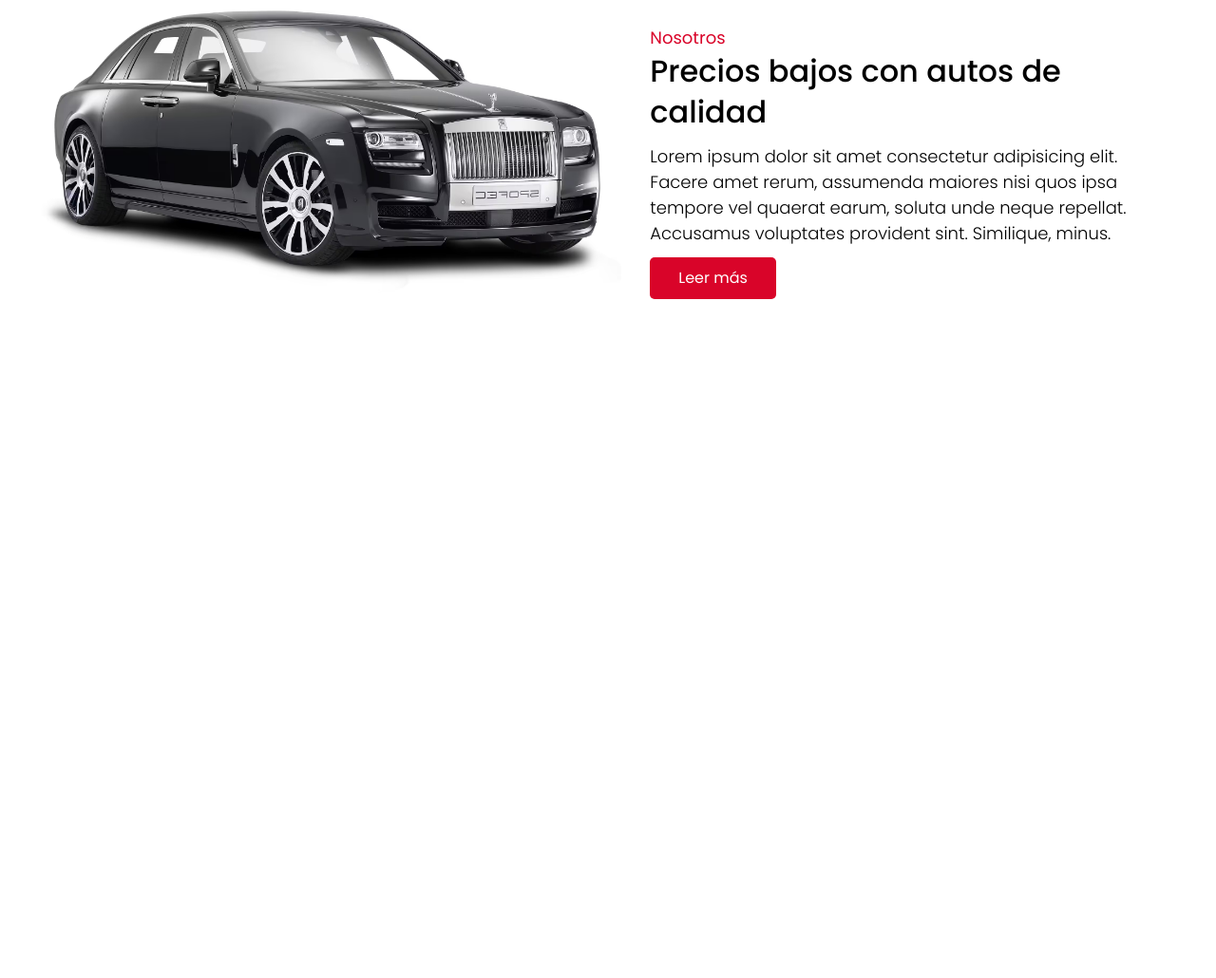
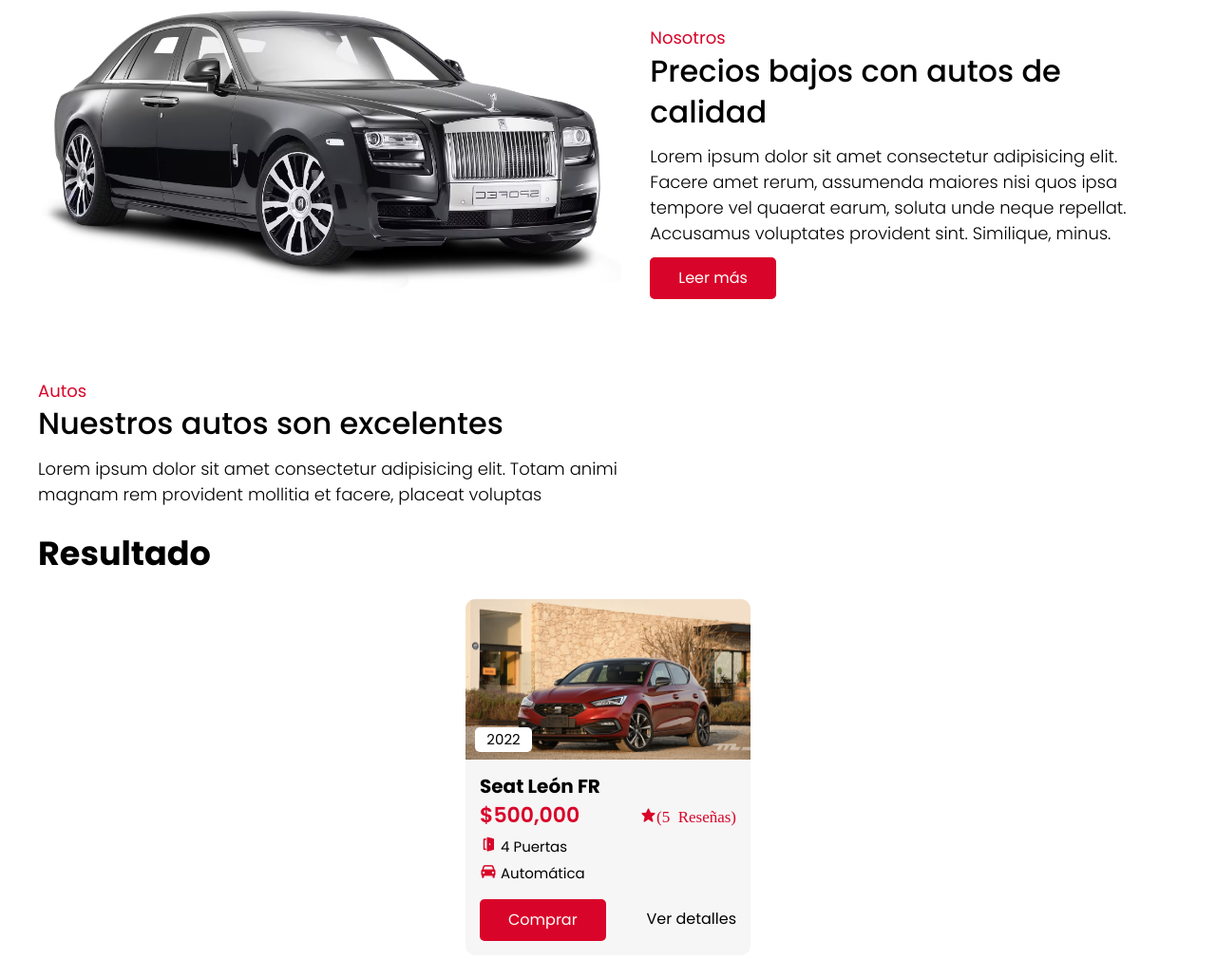
Before and after one commit to ElielM9/CarPoint-BuscadorAutos, a website: page src/views/index.html in a window 1280 px wide. Shown: the part 1145-2175 px from the top of the page at 95% size. Before the commit the page ends 1488 px from the top, so only its background shows below. Drawn offline with nearby package versions, Linux system fonts and the light colour scheme; files that its build step writes are made by us from their sources; files whose address does not match are found by name.

Commit message:
Cards de los autos listas

```diff
--- a/src/js/db.js
+++ b/src/js/db.js
@@ -1,15 +1,16 @@
 const autos = [
   {
-    marca: "BMW",
-    modelo: "Serie 3",
-    year: 2020,
-    precio: 30000,
+    marca: "Seat",
+    modelo: "León FR",
+    year: 2022,
+    precio: 500000,
     puertas: 4,
-    color: "Blanco",
-    transmision: "automatico",
-    imagen: `../FB_IMG_1649999637362.jpg`,
+    color: "Rojo",
+    transmision: `Automática`,
+    imagen: ``,
   },
   {
+
     marca: "Audi",
     modelo: "A4",
     year: 2020,
--- a/src/styles/styles.css
+++ b/src/styles/styles.css
@@ -6,6 +6,7 @@
   --rojo: #d90429;
   --black: #020102;
   --white: #fff;
+  --gray: #f6f6f6;
 
   /* Utilidades */
   --separacion: 5rem;
@@ -79,6 +80,7 @@
 }
 
 a {
+  color: var(--black);
   text-decoration: none;
 }
 
@@ -391,6 +393,8 @@
   }
 }
 
+/*  Sobre nosotros */
+
 .about {
   display: flex;
   flex-flow: column;
@@ -410,3 +414,99 @@
     text-align: left;
   }
 }
+
+/* Autos */
+.cars__titulo {
+  text-align: left;
+}
+
+.cars__grid {
+  display: grid;
+  justify-content: center;
+  grid-template-columns: repeat(auto-fit, minmax(25rem, 31rem));
+  gap: 2rem;
+}
+
+.car {
+  position: relative;
+  margin: 0 0.5rem 2rem;
+  background-color: var(--gray);
+  border-radius: 1rem;
+  transition: 0.2s ease;
+  overflow: hidden;
+}
+
+.car__img {
+  object-fit: cover;
+  object-position: center;
+}
+
+.car__year {
+  position: absolute;
+  left: 1rem;
+  bottom: 57%;
+  text-align: center;
+  font-weight: 400;
+  font-size: 1.5rem;
+  width: 6rem;
+  padding: 0.2rem;
+  background-color: var(--white);
+  transition: 0.5s;
+  border-radius: 0.5rem;
+}
+
+.car__content {
+  padding: 1.5rem;
+}
+
+.car__model {
+  margin: 0;
+  font-size: 2rem;
+}
+
+.car__price {
+  display: flex;
+  align-items: center;
+  justify-content: space-between;
+  font-weight: 600;
+  color: var(--rojo);
+  margin: 0;
+}
+.car__price--reviews {
+  font-size: 1.7rem;
+  color: var(--rojo);
+}
+
+.car__character {
+  font-size: 1.5rem;
+  margin: 0.5rem 0;
+}
+
+.car__icon {
+  font-size: 1.8rem;
+  color: var(--rojo);
+}
+
+.car__btns {
+  display: flex;
+  align-items: center;
+  justify-content: space-between;
+  padding-top: 1rem;
+}
+
+.car__details {
+  border-bottom: 1px solid transparent;
+  transition: 0.2s all ease-in-out;
+}
+
+.car__details:active {
+  border-bottom: 1px solid var(--rojo);
+  color: var(--rojo);
+}
+
+@media(hover: hover) {
+  .car__details:hover {
+    border-bottom: 1px solid var(--rojo);
+    color: var(--rojo);
+  }
+ }
--- a/src/views/index.html
+++ b/src/views/index.html
@@ -151,9 +151,19 @@
         <a href="#" class="about__btn">Leer más</a>
       </div>
     </section>
-    <!--
-    <div class="contenedor">
-      <form id="buscador">
+    <section id="cars" class="cars cars__contenedor">
+      <h2 class="cars__titulo">
+        <span class="cars__titulo--red">Autos</span>Nuestros autos son
+        excelentes
+      </h2>
+      <p class="cars__parrafo">
+        Lorem ipsum dolor sit amet consectetur adipisicing elit. Totam animi
+        <br />
+        magnam rem provident mollitia et facere, placeat voluptas
+      </p>
+
+      <!--
+      <form id="filtro">
         <div class="row">
           <div class="three columns">
             <label for="marca">Marca</label>
@@ -232,9 +242,47 @@
         </div>
       </form>
 
+
+    -->
+
       <h1>Resultado</h1>
-      <div id="resultado"></div>
-    </div> -->
+      <div id="results" class="cars__grid">
+        <div class="car">
+          <picture>
+            <img
+              class="car__img"
+              loading="lazy"
+              width="500"
+              height="300"
+              src="./assets/img/hb.jpg"
+              alt=""
+            />
+          </picture>
+          <span class="car__year">2022</span>
+          <div class="car__content">
+            <h2 class="car__model">Seat León FR</h2>
+
+            <p class="car__price">
+              $500,000
+              <i class="bx bxs-star car__price--reviews">(5 Reseñas)</i>
+            </p>
+
+            <p class="car__character">
+              <i class="bx bxs-door-open car__icon"></i>
+              4 Puertas
+            </p>
+            <p class="car__character">
+              <i class="bx bxs-car car__icon"></i>
+              Automática
+            </p>
+            <div class="car__btns">
+              <a href="#" class="car__btn">Comprar</a>
+              <a href="#" class="car__details">Ver detalles</a>
+            </div>
+          </div>
+        </div>
+      </div>
+    </section>
 
     <footer></footer>
 
```
Also changed, not shown: public/index.html (+1 -1 lines), public/js/db.js, public/styles/styles.css, 2 other files.
